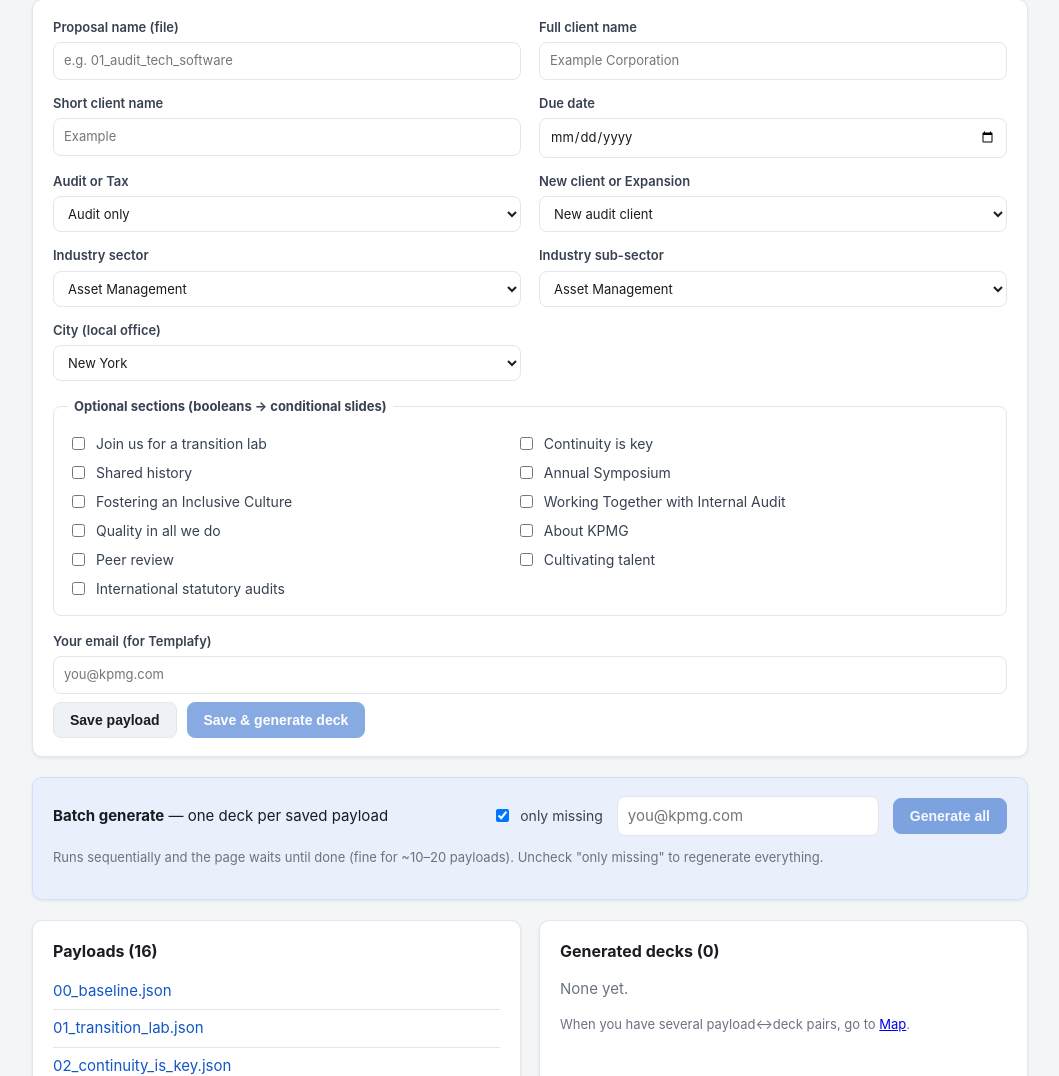
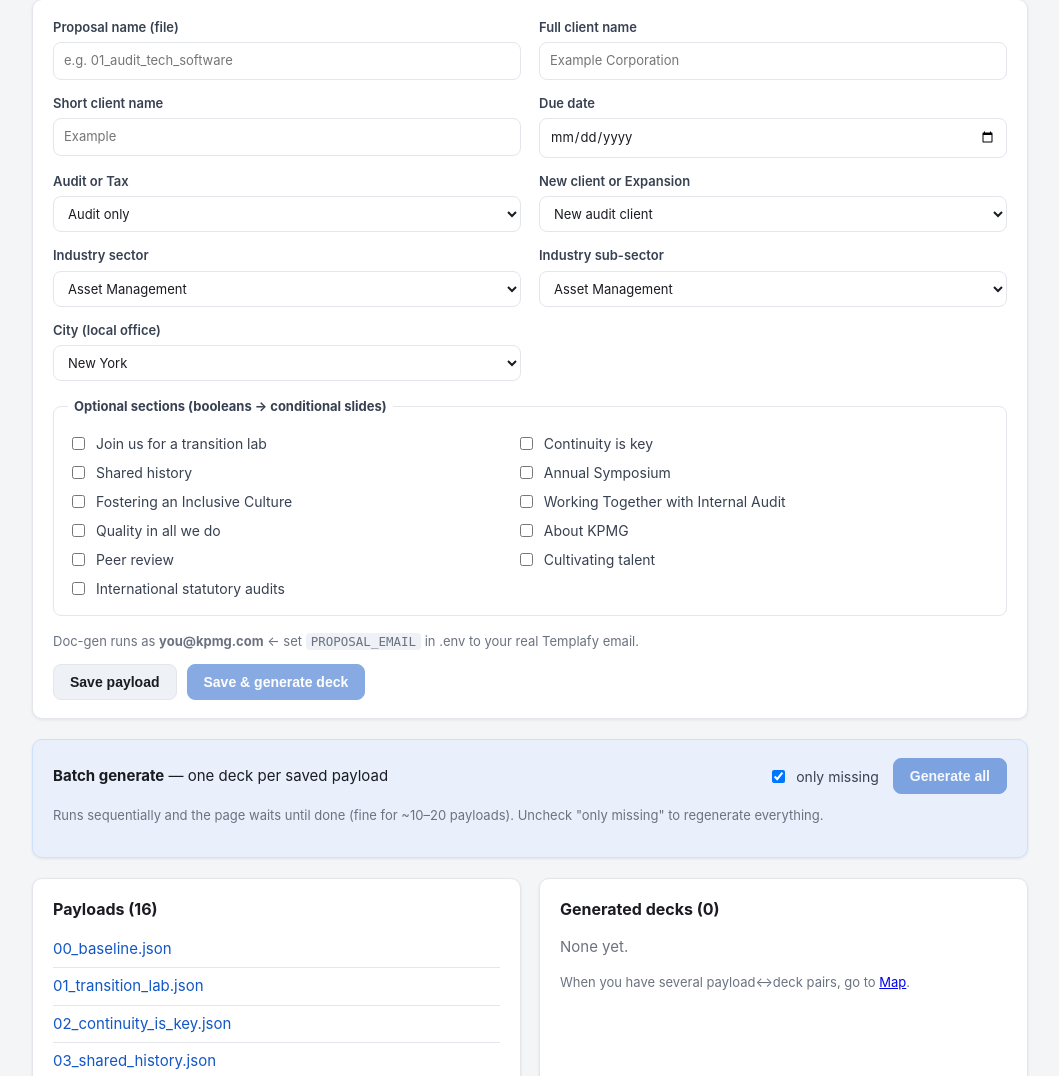
Before and after one commit to bmshambu/proposal_builder, a FastAPI app: page /construct in a window 1280 px wide. Shown: the part 300-1376 px from the top of the page, without its empty margins (110-1169 px from the left). Run offline with FastAPI, Linux system fonts and the light colour scheme.

Commit message:
feat: add support for user email configuration in .env and update templates to reflect it

```diff
--- a/app/main.py
+++ b/app/main.py
@@ -53,7 +53,7 @@ def construct_get(request: Request, msg: str = ""):
         request, schema=schema, opts=constraints.effective_options(),
         payloads=[os.path.basename(p) for p in services.list_payloads()],
         decks=[os.path.basename(d) for d in services.list_decks()],
-        last_log=last_log, msg=msg))
+        default_email=config.default_email(), last_log=last_log, msg=msg))
 
 
 @app.post("/construct/sync-constraints")
--- a/app/services.py
+++ b/app/services.py
@@ -95,7 +95,7 @@ def construct(payload_path, email=None):
     start = time.time()
 
     cmd = config.generate_command(sys.executable, payload_path,
-                                  email or config.DEFAULT_EMAIL)
+                                  email or config.default_email())
     ok, out, err = _run(cmd, cwd=str(config.GENERATE_CWD),
                         env=config.subprocess_env())
     log = "$ (cwd=%s) %s\n\n[exit ok: %s]\n\n[stdout]\n%s\n[stderr]\n%s" % (
--- a/app/templates/construct.html
+++ b/app/templates/construct.html
@@ -23,9 +23,10 @@ You can still save payloads; generation is disabled until you add it.</div>
 
 <form method="post" action="/construct/run" class="card">
   {% include "_payload_form.html" %}
-  <label>Your email (for Templafy)
-    <input name="email" placeholder="you@kpmg.com">
-  </label>
+  <p class="hint">Doc-gen runs as
+    <b>{{ default_email }}</b>{% if default_email == 'you@kpmg.com' %}
+    <span class="bad">← set <code>PROPOSAL_EMAIL</code> in .env to your real Templafy email</span>{% else %}
+    (from <code>PROPOSAL_EMAIL</code> in .env){% endif %}.</p>
   <div class="actions">
     <button class="btn" type="submit" name="generate" value="0">Save payload</button>
     <button class="btn primary" type="submit" name="generate" value="1"
@@ -38,7 +39,6 @@ You can still save payloads; generation is disabled until you add it.</div>
   <form method="post" action="/construct/generate-all" class="batchform">
     <span class="batchlabel"><b>Batch generate</b> — one deck per saved payload</span>
     <label class="chk"><input type="checkbox" name="only_missing" value="1" checked> only missing</label>
-    <input name="email" placeholder="you@kpmg.com">
     <button class="btn primary" {% if not script_present %}disabled{% endif %}>Generate all</button>
   </form>
   <p class="hint">Runs sequentially and the page waits until done (fine for ~10–20
```
Also changed, not shown: app/config.py (+7 -1 lines), 1 other file.
